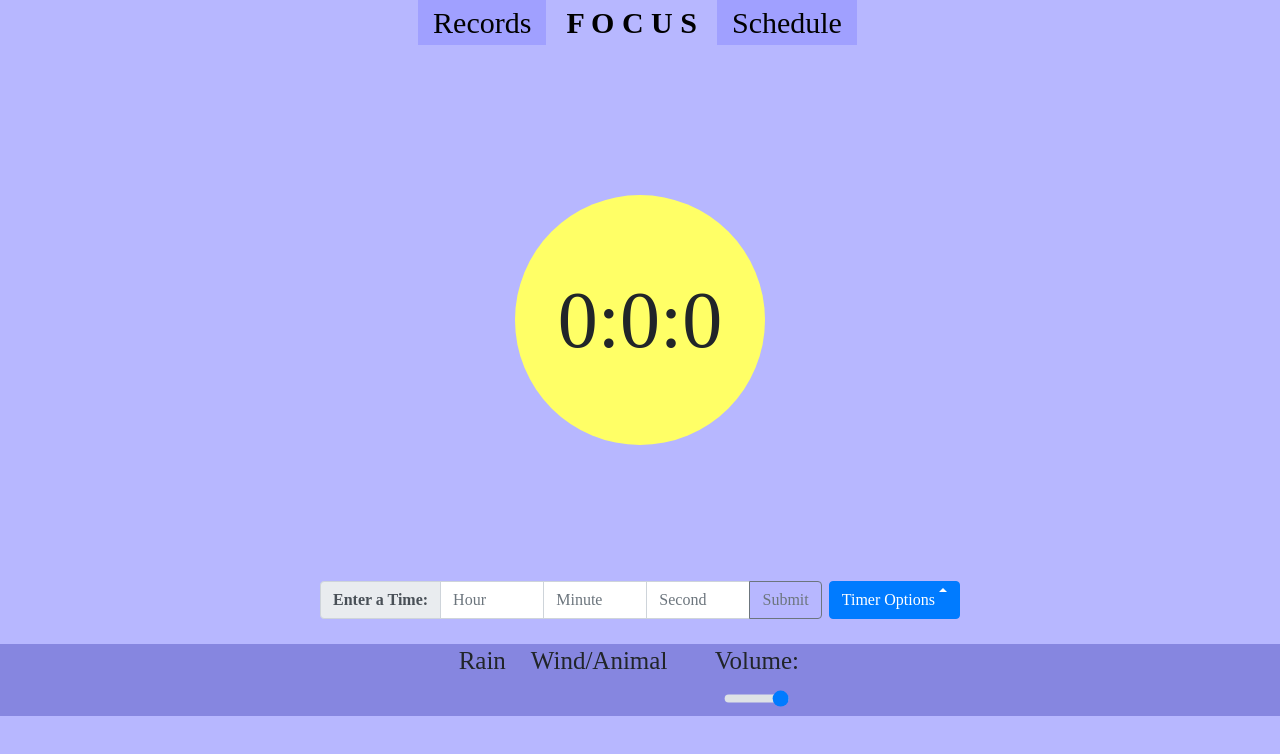
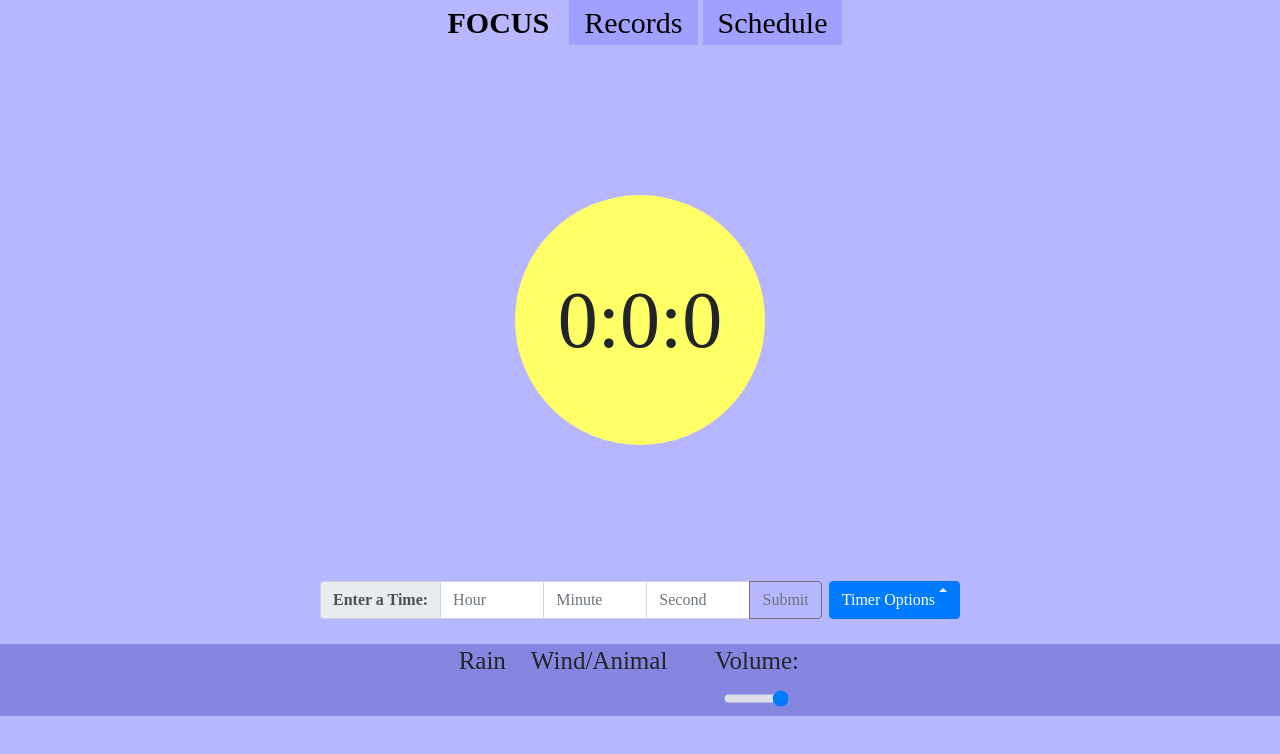
Before and after one commit to FrankBaj/FOCUS_PUBLIC, a React (Create React App) app: page / in a window 1280 px wide. Shown: the top 754 px of the page. Built offline with nearby package versions, Linux system fonts and the light colour scheme.

Commit message:
changed Nav

```diff
--- a/src/App.js
+++ b/src/App.js
@@ -21,18 +21,18 @@ class App extends React.Component{
        <Router>
          <Row className="justify-content-center">
 
+            <NavLink to="/">
+                <div id="Nav-Elem-Title">
+                  <Col>
+                      <span class="text">FOCUS</span>
+                  </Col>
+                </div>
+            </NavLink>
+
               <NavLink to="/Records">
                 <div class="Nav-Elem">
                   <Col sm={2}>
                       <span class="text">Records</span>
-                  </Col>
-                </div>
-              </NavLink>
-
-              <NavLink to="/">
-                <div id="Nav-Elem-Title">
-                  <Col>
-                      <span class="text">F O C U S</span>
                   </Col>
                 </div>
               </NavLink>
```
